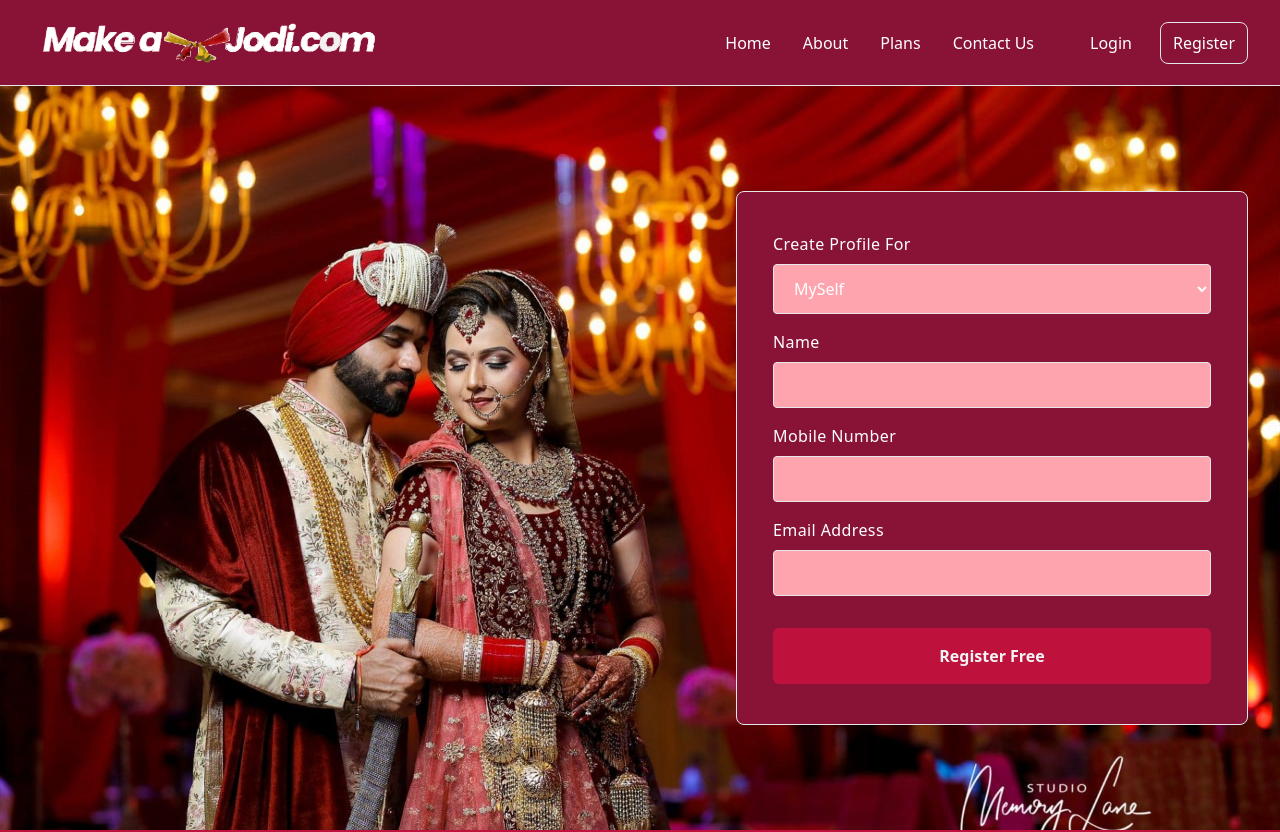
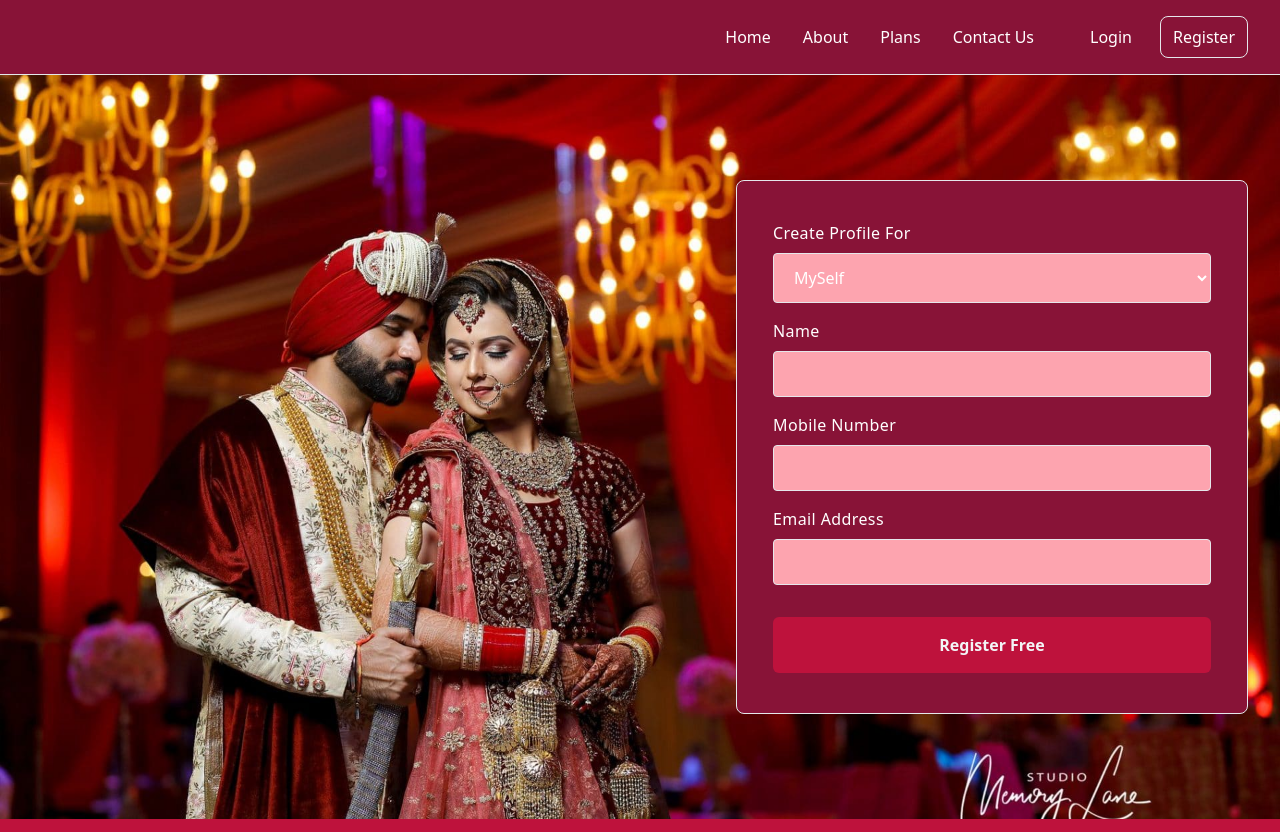
Before and after one commit to rahulkumar900/makeajodi, a React (Vite) app: page / in a window 1280 px wide. Shown: the top 832 px of the page. Built offline with nearby package versions, Linux system fonts and the light colour scheme.

Commit message:
dasfdsfsdf

```diff
--- a/src/components/ui/navbar.jsx
+++ b/src/components/ui/navbar.jsx
@@ -7,12 +7,14 @@ function navbar() {
     <div className="border-b bg-rose-900 sticky top-0 z-50">
       <header className=" px-2 md:px-8 py-4 max-w-7xl mx-auto flex justify-between items-center ">
         <Link to={"/"}>
-          <img
-            src={"../../../makeajodi1.png"}
-            width="350"
-            height="auto"
-            alt="logo"
-          />
+          {
+            // <img
+            // src={"../../../makeajodi1.png"}
+            // width="350"
+            // height="auto"
+            // alt="logo"
+            // />
+          }
         </Link>
         <div className="flex items-center gap-8">
           <ul className="hidden md:flex gap-2 items-center">
```
